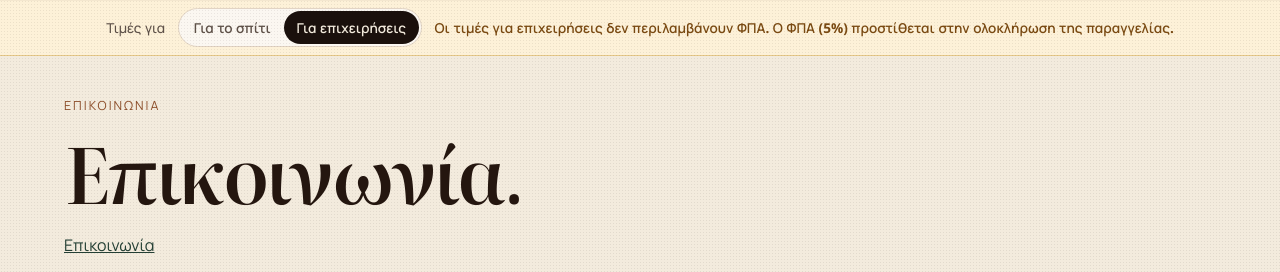
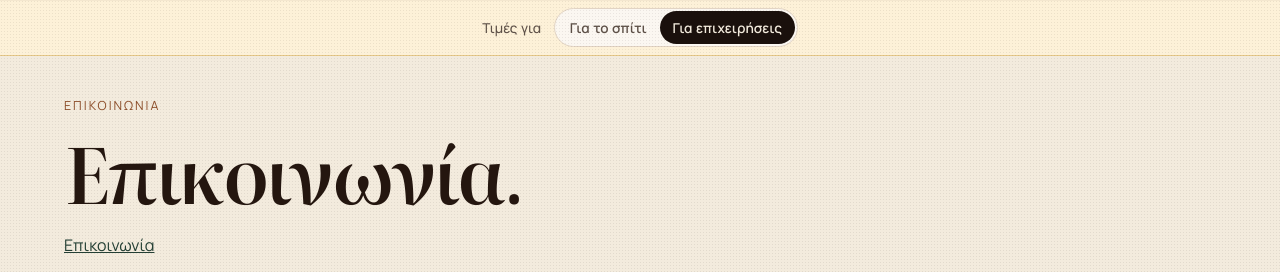
Before and after one commit to Guru-Meditation/vittorio-coffee, a Flask app: page /el/contact in a window 1280 px wide. Shown: the part 108-380 px from the top of the page. Run offline with Flask 3, Linux system fonts and the light colour scheme; the visitor is signed in with stand-in values (Sample User, id 1).

Commit message:
Drop the VAT sentence from the home/business switch bar
The owner wants the bar to hold only the switch; prices still read
"+ VAT" or "incl. VAT" and checkout shows the VAT line.

Co-Authored-By: Claude Opus 5.5 <noreply@anthropic.com>

```diff
--- a/app.py
+++ b/app.py
@@ -22,7 +22,6 @@ from content import (
     HERO,
     MACHINE_PROGRAMMES,
     NAV,
-    ORDER,
     PRODUCTS,
     PRODUCTS_BY_SLUG,
     CYPRUS_B2B,
@@ -313,7 +312,6 @@ def create_app():
             "og_locales": OG_LOCALES,
             "ads_id": ADS_ID,
             "business_prices": is_business(),
-            "vat_label": ORDER["vat_label"],
         }
 
     def language_links(error):
--- a/i18n.py
+++ b/i18n.py
@@ -49,9 +49,6 @@ EL = {
     "Prices for": "Τιμές για",
     "For home": "Για το σπίτι",
     "For business": "Για επιχειρήσεις",
-    "Prices include VAT.": "Οι τιμές περιλαμβάνουν ΦΠΑ.",
-    "Business prices do not include VAT. VAT ({rate}) is added at checkout.":
-        "Οι τιμές για επιχειρήσεις δεν περιλαμβάνουν ΦΠΑ. Ο ΦΠΑ ({rate}) προστίθεται στην ολοκλήρωση της παραγγελίας.",
     "{price} incl. VAT": "{price} με ΦΠΑ",
     "Prices include VAT · Delivery across Cyprus · Cash on delivery":
         "Τιμές με ΦΠΑ · Παράδοση σε όλη την Κύπρο · Αντικαταβολή",
--- a/static/css/site.css
+++ b/static/css/site.css
@@ -1538,8 +1538,6 @@ input, textarea {
 }
 .buyer-switch button:hover { color: var(--copper); }
 .buyer-switch button[aria-pressed="true"] { background: var(--espresso); color: var(--cream); }
-.buyer-bar-note { color: var(--muted); }
 .buyer-bar.is-business { background: #fdf1d8; border-bottom-color: #e7c98a; }
-.buyer-bar.is-business .buyer-bar-note { color: #7a4a12; font-weight: 700; }
 .order-vat-note th, .order-vat-note td { color: var(--muted); font-weight: 400; font-size: 0.9rem; }
 .order-courier { margin: -0.4rem 0 1rem; color: var(--muted); font-weight: 600; }
--- a/templates/base.html
+++ b/templates/base.html
@@ -79,11 +79,6 @@
       <button type="submit" name="buyer" value="home" aria-pressed="{{ 'false' if business_prices else 'true' }}">{{ _("For home") }}</button>
       <button type="submit" name="buyer" value="business" aria-pressed="{{ 'true' if business_prices else 'false' }}">{{ _("For business") }}</button>
     </span>
-    {% if business_prices %}
-    <strong class="buyer-bar-note">{{ _("Business prices do not include VAT. VAT ({rate}) is added at checkout.", rate=vat_label) }}</strong>
-    {% else %}
-    <span class="buyer-bar-note">{{ _("Prices include VAT.") }}</span>
-    {% endif %}
   </form>
   <main id="content">
     {% block content %}{% endblock %}
```
Also changed, not shown: tests/test_buyer_mode.py (+0 -4 lines).
